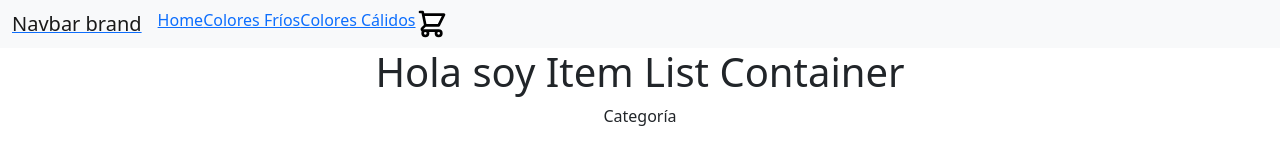
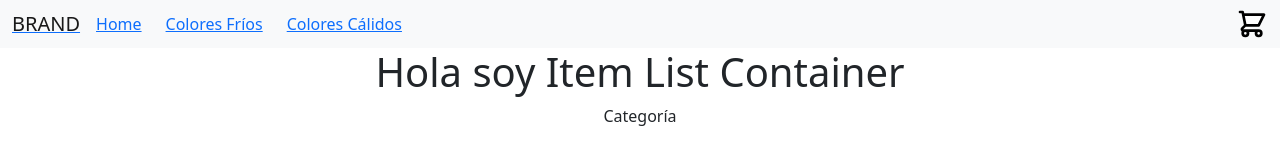
Before and after one commit to siempreeselfindelmundo/proyecto_react, a React (Create React App) app: page /category/calido in a window 1280 px wide. Shown: the top 142 px of the page. Built offline with nearby package versions, Linux system fonts and the light colour scheme.

Commit message:
primera entrega proyecto final

```diff
--- a/src/components/Item/Item.jsx
+++ b/src/components/Item/Item.jsx
@@ -10,7 +10,7 @@ function Item({prod}) {
 
     return (
         <div className="container">
-            <div className="card w-50 mt-5" key={prod.id} style={cardWidth}>
+            <div className="card mt-5" key={prod.id} style={cardWidth}>
                 <div className="card-header">
                     <h3>{`${prod.title}`}</h3>
                 </div>
--- a/src/components/ItemDetail/ItemDetail.jsx
+++ b/src/components/ItemDetail/ItemDetail.jsx
@@ -5,7 +5,7 @@ let cardWidth = {
     width: '18rem'
 }
 
- const ItemDetail = ( prod ) => {
+ const ItemDetail = ( {prod} ) => {
 
 
     return (
@@ -16,7 +16,7 @@ let cardWidth = {
                     <h3>{`${prod.title}`}</h3>
                 </div>
                 <div className="card-body">
-                    <img src={`prod.pictureUrl`} alt="" />
+                    <img src={`${prod.pictureUrl}`} alt="" />
                     <p className="mt-5">{`${prod.price}`}€</p>
                 </div>
                 <div className="card-footer">
--- a/src/components/NavBar/NavBar.jsx
+++ b/src/components/NavBar/NavBar.jsx
@@ -6,30 +6,26 @@ import Container from 'react-bootstrap/Container';
 import Nav from 'react-bootstrap/Nav';
 
 
-
-
-let linkDecoration = {
-    textDecoration: 'none'
-}
-
 const NavBar = () => {
     return (
-        <Navbar bg='light' expand='lg'>
+        <Navbar bg='light' expand='lg' >
             <Container fluid>
                 <Link to="/">
-                <Navbar.Brand href="#">Navbar brand</Navbar.Brand>
+                <Navbar.Brand href="#">
+                    BRAND
+                </Navbar.Brand>
                 </Link>
                 <Navbar.Toggle aria-controls="navbarScroll" />
                 <Navbar.Collapse id="navbarScroll">
                     <Nav className="me-auto my-2 my-lg-0" style={{ maxHeight: '100px' }} navbarScroll>
                         <Link to='/'>Home</Link>
-                        <Link to='/category/frio'> Colores Fríos </Link>
+                        <Link to='/category/frio' className="mx-4"> Colores Fríos </Link>
                         <Link to='/category/calido'> Colores Cálidos </Link>
+
+                    </ Nav>
                         <Link to='/cart'>
                             <CartWidget/>
                         </Link>
-
-                    </ Nav>
                 </ Navbar.Collapse>
             </Container>
        </Navbar>
```
